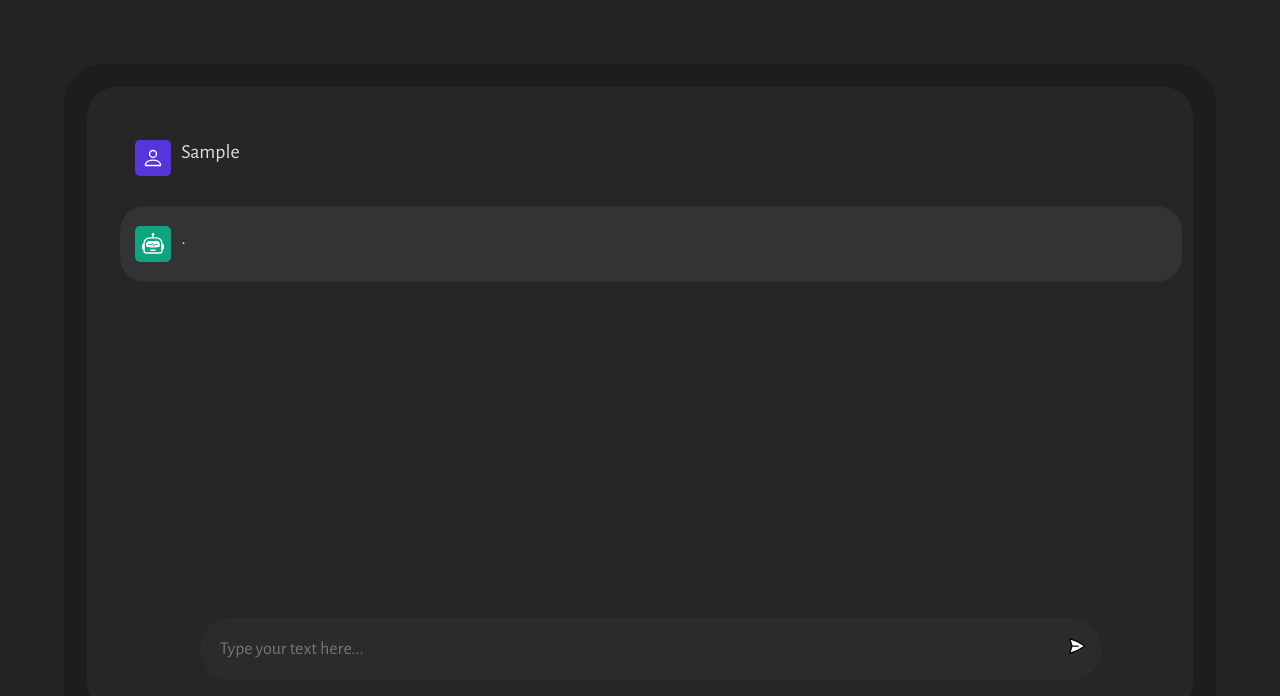
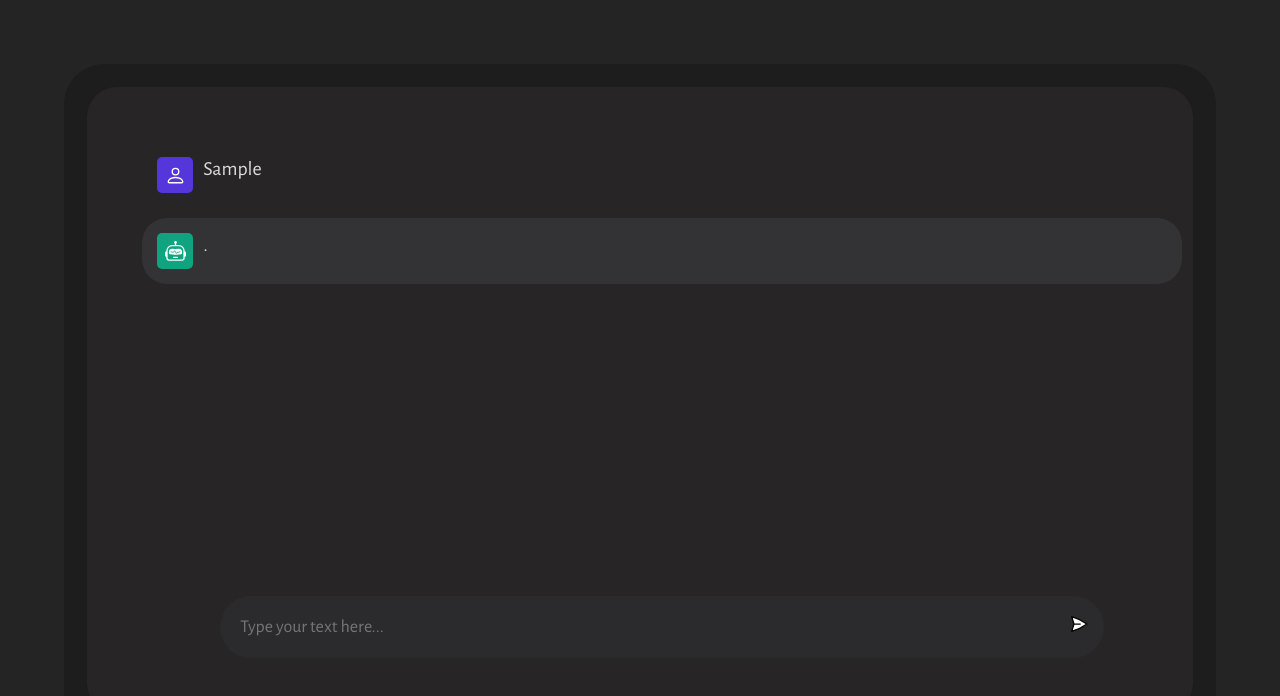
Before and after one commit to ConnorBroeder/AIHub-ChatGPT-UI, a website built with Vite: page client/index.html in a window 1280 px wide. Both pictures are taken after typing "Sample" into the empty fields and a click on the button 1079 px from the left and 648 px from the top of the page. Built offline with nearby package versions, Linux system fonts and the light colour scheme; no server answers.

Commit message:
<update_from_remote>

```diff
--- a/client/style.css
+++ b/client/style.css
@@ -32,7 +32,7 @@ body {
 ::-webkit-scrollbar-track {
   background:transparent;
   border-radius: 10px;
-
+position: absolute;
 }
 
 /* Handle */
@@ -79,10 +79,11 @@ body {
   background-color: #272525;
   width: 100%;
   height: 100%;
-  padding: 3%;
+  padding: 5%;
   padding-right: 1%;
   border-radius: 30px;
   overflow: none;
+
 }
 
 
@@ -120,7 +121,7 @@ body {
 .chat {
   width: 100%;
   max-width: 1280px;
-  margin: 5px auto;
+  margin: 0 auto;
   border-radius: 40px;
   display: flex;
   flex-direction: row;
```
